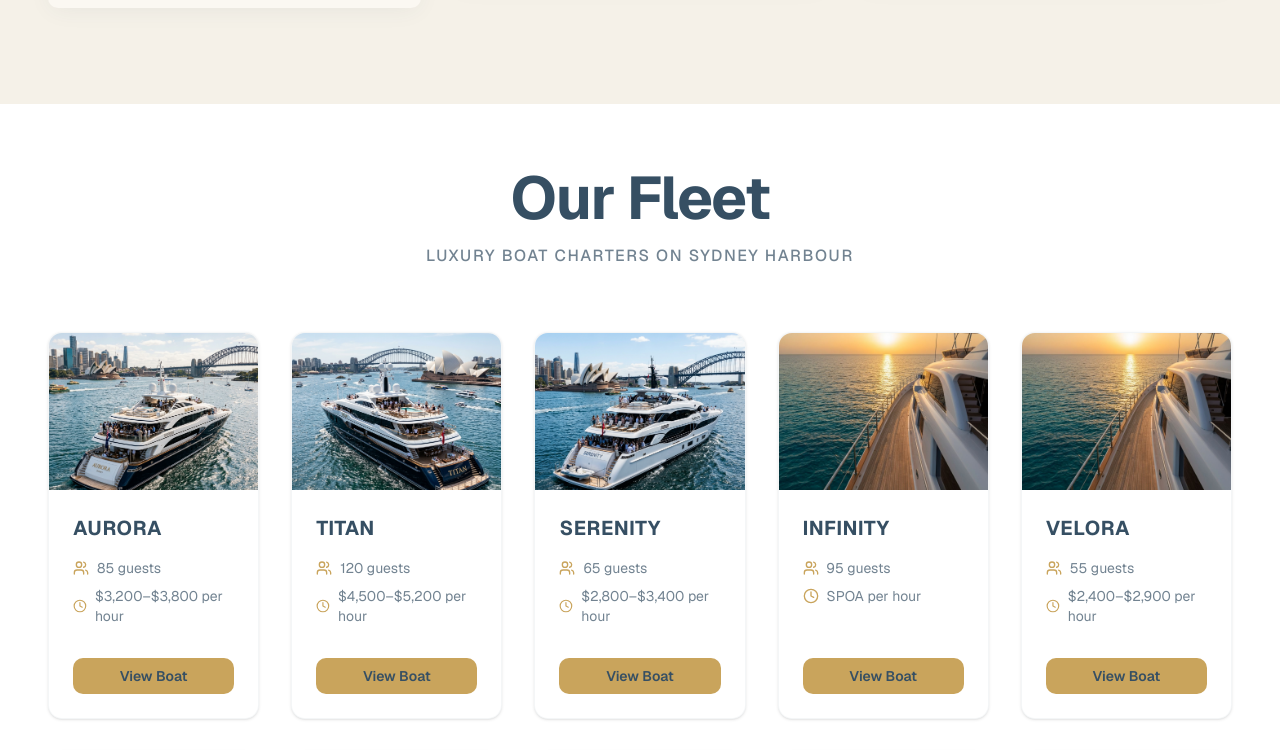
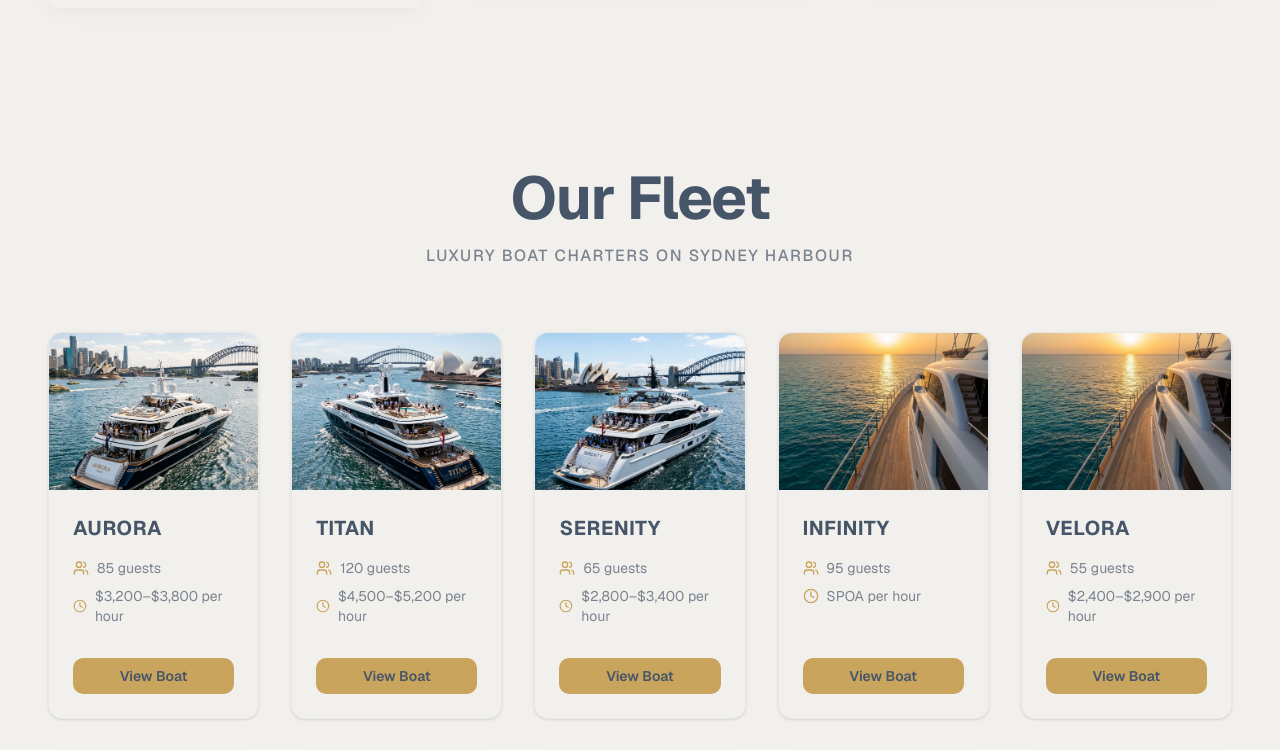
Before and after one commit to jordanjazzroberts26-spec/v0-lumina-yacht-experiences, a Next.js app: page / in a window 1280 px wide. Shown: the part 1513-2263 px from the top of the page. Built offline with nearby package versions, Linux system fonts and the light colour scheme.

Commit message:
Apply Midnight Harbor color palette

```diff
--- a/app/globals.css
+++ b/app/globals.css
@@ -14,22 +14,22 @@
  * Depth:     twilight · twilight-deep · moonlight (on dark)
  */
 :root {
-  --pearl: #f5f1e8;
-  --ivory: #fbf8f2;
-  --sand: #e9e3d7;
-  --mist: #ddd6c8;
+  --pearl: #f2f0ec;
+  --ivory: #f2f0ec;
+  --sand: #eae8e2;
+  --mist: #d5d2cc;
 
-  --ink: #364f63;
-  --body: #6b7d8a;
-  --whisper: #8a99a5;
+  --ink: #475569;
+  --body: #64748b;
+  --whisper: #94a3b8;
 
   --champagne: #c9a45c;
   --champagne-hover: #b89348;
   --ocean: #6e8fa8;
 
-  --twilight: #4a6b82;
-  --twilight-deep: #3d5669;
-  --moonlight: #ede8df;
+  --twilight: #3e5163;
+  --twilight-deep: #2c3e50;
+  --moonlight: #f8f9fa;
 
   /* shadcn semantic tokens */
   --background: var(--pearl);
--- a/components/destinations.tsx
+++ b/components/destinations.tsx
@@ -50,7 +50,7 @@ export function Destinations() {
   const [api, setApi] = useState<CarouselApi>()
 
   return (
-    <section id="destinations" className="py-24 px-6 lg:px-12 bg-white overflow-hidden">
+    <section id="destinations" className="py-24 px-6 lg:px-12 bg-pearl overflow-hidden">
       <div className="max-w-7xl mx-auto">
         <ScrollAnimation animation="fade-up" className="text-center mb-16">
           <h2 className="text-3xl md:text-4xl lg:text-5xl font-semibold text-ink mb-4">
@@ -96,7 +96,7 @@ export function Destinations() {
                         </p>
                         <Button
                           variant="default"
-                          className="w-fit bg-white text-ink hover:bg-white/90 hover:scale-105 transition-all duration-300 tracking-widest text-sm font-bold uppercase px-8 py-6 h-auto rounded-xl shadow-2xl shadow-black/60"
+                          className="w-fit bg-moonlight text-ink hover:bg-moonlight/90 hover:scale-105 transition-all duration-300 tracking-widest text-sm font-bold uppercase px-8 py-6 h-auto rounded-xl shadow-2xl shadow-black/60"
                         >
                           Explore
                         </Button>
--- a/components/fleet.tsx
+++ b/components/fleet.tsx
@@ -70,7 +70,7 @@ const fleetData = [
 
 export function Fleet() {
   return (
-    <section id="browse-yachts" className="py-12 md:py-16 px-6 lg:px-12 bg-white scroll-mt-24">
+    <section id="browse-yachts" className="py-12 md:py-16 px-6 lg:px-12 bg-pearl scroll-mt-24">
       <div className="max-w-7xl mx-auto">
         <ScrollAnimation animation="fade-up">
           <div className="text-center mb-16 space-y-4">
@@ -90,7 +90,7 @@ export function Fleet() {
               animation="fade-up"
               delay={index * 100}
             >
-              <div className="group flex flex-col h-full bg-white rounded-xl overflow-hidden border border-ink/5 shadow-sm hover:shadow-xl hover:-translate-y-2 transition-all duration-300">
+              <div className="group flex flex-col h-full bg-ivory rounded-xl overflow-hidden border border-ink/5 shadow-sm hover:shadow-xl hover:-translate-y-2 transition-all duration-300">
                 {/* Image */}
                 <div className="relative aspect-[4/3] w-full overflow-hidden bg-secondary/20">
                   <Image
--- a/components/how-it-works.tsx
+++ b/components/how-it-works.tsx
@@ -19,7 +19,7 @@ const steps = [
 
 export function HowItWorks() {
   return (
-    <section className="py-24 px-6 lg:px-12 bg-white">
+    <section className="py-24 px-6 lg:px-12 bg-pearl">
       <div className="max-w-4xl mx-auto">
         <ScrollAnimation animation="fade-up" className="text-center mb-20">
           <h2 className="text-3xl md:text-4xl lg:text-5xl font-semibold text-ink mb-4">
--- a/components/stats.tsx
+++ b/components/stats.tsx
@@ -28,13 +28,13 @@ const features = [
 
 export function Stats() {
   return (
-    <section id="about" className="py-24 px-6 lg:px-12 bg-twilight-deep text-white scroll-mt-24">
+    <section id="about" className="py-24 px-6 lg:px-12 bg-twilight-deep text-moonlight scroll-mt-24">
       <div className="max-w-7xl mx-auto">
         <ScrollAnimation animation="fade-up" className="text-center mb-20">
-          <h2 className="text-3xl md:text-4xl lg:text-5xl font-semibold mb-4 text-white">
+          <h2 className="text-3xl md:text-4xl lg:text-5xl font-semibold mb-4 text-moonlight">
             Why Choose Lumina?
           </h2>
-          <p className="max-w-2xl mx-auto text-lg md:text-xl text-white">
+          <p className="max-w-2xl mx-auto text-lg md:text-xl text-moonlight">
             Experience the difference of true white-glove yacht service
           </p>
         </ScrollAnimation>
@@ -49,13 +49,13 @@ export function Stats() {
                 delay={index * 150}
                 className="flex flex-col items-center text-center group"
               >
-                <div className="w-16 h-16 rounded-full bg-white/5 flex items-center justify-center mb-6 transition-transform duration-500 group-hover:scale-110">
-                  <Icon className="w-8 h-8 text-[#F5E8C7]" strokeWidth={1.5} />
+                <div className="w-16 h-16 rounded-full bg-moonlight/10 flex items-center justify-center mb-6 transition-transform duration-500 group-hover:scale-110">
+                  <Icon className="w-8 h-8 text-champagne" strokeWidth={1.5} />
                 </div>
-                <h3 className="text-xl font-semibold mb-3 text-[#F5E8C7]">
+                <h3 className="text-xl font-semibold mb-3 text-champagne">
                   {feature.title}
                 </h3>
-                <p className="text-white leading-relaxed max-w-xs mx-auto">
+                <p className="text-moonlight leading-relaxed max-w-xs mx-auto">
                   {feature.description}
                 </p>
               </ScrollAnimation>
```
